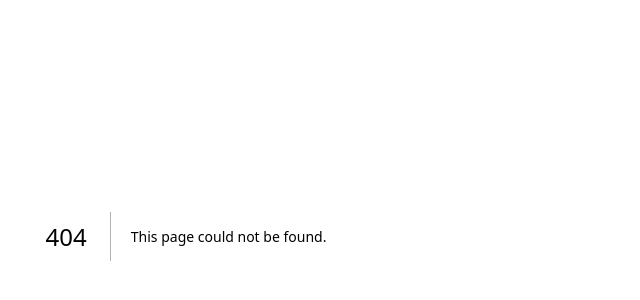
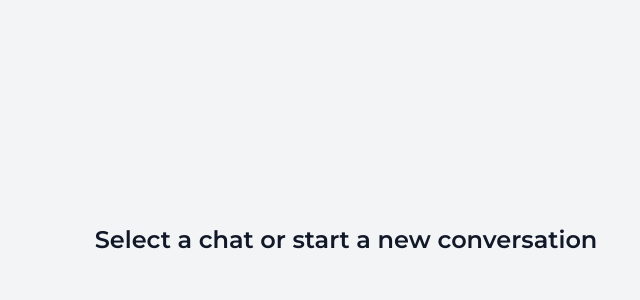
Before and after one commit to mrwebwork/messenger, a Next.js app: page /users in a window 1280 px wide. Before the commit this address had no page. Shown: the part 164-464 px from the top of the page, without its empty margins (454-1094 px from the left). Built offline with nearby package versions, Linux system fonts and the light colour scheme.

Commit message:
Created users page, and EmptyState component

```diff
--- a/app/(site)/components/AuthForm.tsx
+++ b/app/(site)/components/AuthForm.tsx
@@ -2,7 +2,7 @@
 
 import axios from "axios";
 
-import { useCallback, useState } from "react";
+import { useCallback, useState, useEffect } from "react";
 
 import { FieldValues, useForm, SubmitHandler } from "react-hook-form";
 
@@ -14,13 +14,23 @@
 import Input from "@/app/components/inputs/Input";
 import AuthSocialButton from "./AuthSocialButton";
 
-import { signIn } from "next-auth/react";
+import { signIn, useSession } from "next-auth/react";
+
+import { useRouter } from "next/navigation";
 
 type Variant = "LOGIN" | "REGISTER";
 
 const AuthForm = () => {
+  const session = useSession();
+  const router = useRouter();
   const [variant, setVariant] = useState<Variant>("LOGIN");
   const [isLoading, setIsLoading] = useState(false);
+
+  useEffect(() => {
+    if (session?.status === "authenticated") {
+      router.push("/users");
+    }
+  }, [session?.status, router]);
 
   const toggleVariant = useCallback(() => {
     if (variant === "LOGIN") {
@@ -48,6 +58,7 @@
     if (variant === "REGISTER") {
       axios
         .post("/api/register", data)
+        .then(() => signIn("credentials", data))
         .catch(() => toast.error("Please enter valid credentials"))
         .finally(() => setIsLoading(false));
     }
@@ -56,7 +67,8 @@
       signIn("credentials", {
         ...data,
         redirect: false,
-      }).then((callback) => {
+      })
+        .then((callback) => {
           //! Error handling
           if (callback?.error) {
             toast.error("Invalid credentials!");
@@ -65,8 +77,10 @@
           //* Success handling
           if (callback?.ok && !callback?.error) {
             toast.success("Logged in successfully!");
+            router.push("/users");
           }
-      }).finally(() => setIsLoading(false));
+        })
+        .finally(() => setIsLoading(false));
     }
   };
 
@@ -83,9 +97,10 @@
         //* Success handling
         if (callback?.ok && !callback?.error) {
           toast.success("Logged in successfully!");
+          router.push("/users");
         }
-    }).finally(() => setIsLoading(false));
-
+      })
+      .finally(() => setIsLoading(false));
   };
 
   return (
--- /dev/null
+++ b/app/components/EmptyState.tsx
@@ -0,0 +1,32 @@
+const EmptyState = () => {
+  return (
+    <div
+      className="
+      px-4
+      py-10
+      sm:px-6
+    lg:px-8
+    h-full
+    flex
+    justify-center
+    items-center
+    bg-gray-100
+      "
+    >
+      <div
+        className="
+      text-center
+      items-center
+      flex
+      flex-col
+      "
+      >
+        <h3 className="mt-2 text-2xl font-semibold text-gray-900">
+          Select a chat or start a new conversation
+        </h3>
+      </div>
+    </div>
+  );
+};
+
+export default EmptyState;
--- /dev/null
+++ b/app/context/AuthContext.tsx
@@ -0,0 +1,11 @@
+"use client";
+
+import { SessionProvider } from "next-auth/react";
+
+interface AuthContextProps {
+  children: React.ReactNode;
+}
+
+export default function AuthContext({ children }: AuthContextProps) {
+  return <SessionProvider>{children}</SessionProvider>;
+}
--- a/app/layout.tsx
+++ b/app/layout.tsx
@@ -3,6 +3,7 @@
 import { Montserrat } from "next/font/google";
 
 import ToasterContext from "./context/ToasterContext";
+import AuthContext from "./context/AuthContext";
 
 const mont = Montserrat({ subsets: ["latin"], display: "swap" });
 
@@ -41,8 +42,10 @@
         />
       </head>
       <body className={mont.className}>
-        <ToasterContext />
-        {children}
+        <AuthContext>
+          <ToasterContext />
+          {children}
+        </AuthContext>
       </body>
     </html>
   );
--- /dev/null
+++ b/app/users/page.tsx
@@ -0,0 +1,11 @@
+import EmptyState from "../components/EmptyState";
+
+const Users = () => {
+  return (
+    <div className="hidden lg:block lg:pl-80 h-full">
+      <EmptyState />
+    </div>
+  );
+};
+
+export default Users;
```
Also changed, not shown: middleware.ts (added, +11 -0 lines). Lines whose indentation alone changed are shown as unchanged.
